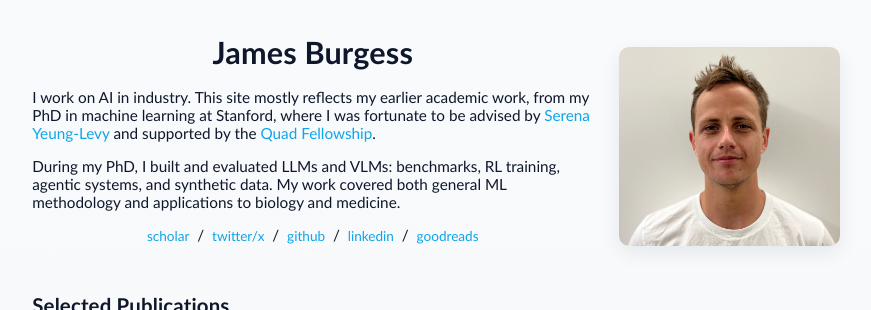
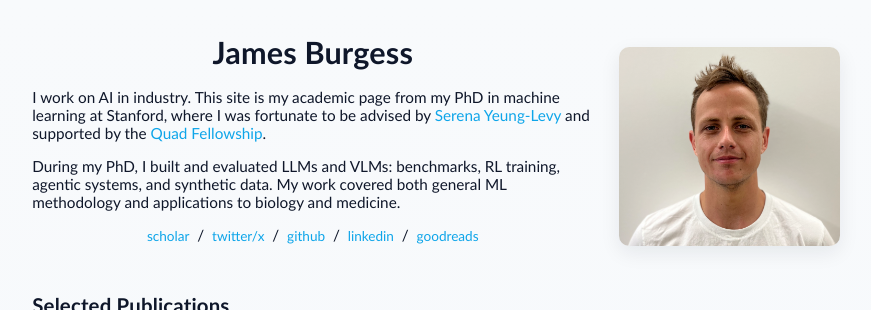
Before and after one commit to jmhb0/jmhb0.github.io, a Jekyll site: the page built from index.md, in a window 1280 px wide and 900 px high, cut to the strip 0-310 px from the top of the window. Shown: the whole strip, without its empty margins (204-1075 px from the left). Built offline with Jekyll 4.4.1, drawn with Linux system fonts in a browser that asks for light colours.

Commit message:
Simplify bio wording for legacy academic page framing
Co-Authored-By: Claude Sonnet 5 <noreply@anthropic.com>
Claude-Session: https://claude.ai/code/session_01WNAvsdqsaktm7qkCqLSmi6

```diff
--- a/_data/intro.yml
+++ b/_data/intro.yml
@@ -1,6 +1,6 @@
 name: James Burgess
 intro_paragraphs:
-  - "I work on AI in industry. This site mostly reflects my earlier academic work, from my PhD in machine learning at Stanford, where I was fortunate to be advised by <a href=\"https://ai.stanford.edu/~syyeung/\">Serena Yeung-Levy</a> and supported by the <a href=\"https://www.quadfellowship.org/\">Quad Fellowship</a>."
+  - "I work on AI in industry. This site is my academic page from my PhD in machine learning at Stanford, where I was fortunate to be advised by <a href=\"https://ai.stanford.edu/~syyeung/\">Serena Yeung-Levy</a> and supported by the <a href=\"https://www.quadfellowship.org/\">Quad Fellowship</a>."
   - "During my PhD, I built and evaluated LLMs and VLMs: benchmarks, RL training, agentic systems, and synthetic data. My work covered both general ML methodology and applications to biology and medicine."
 social_links:
   - text: scholar
```
